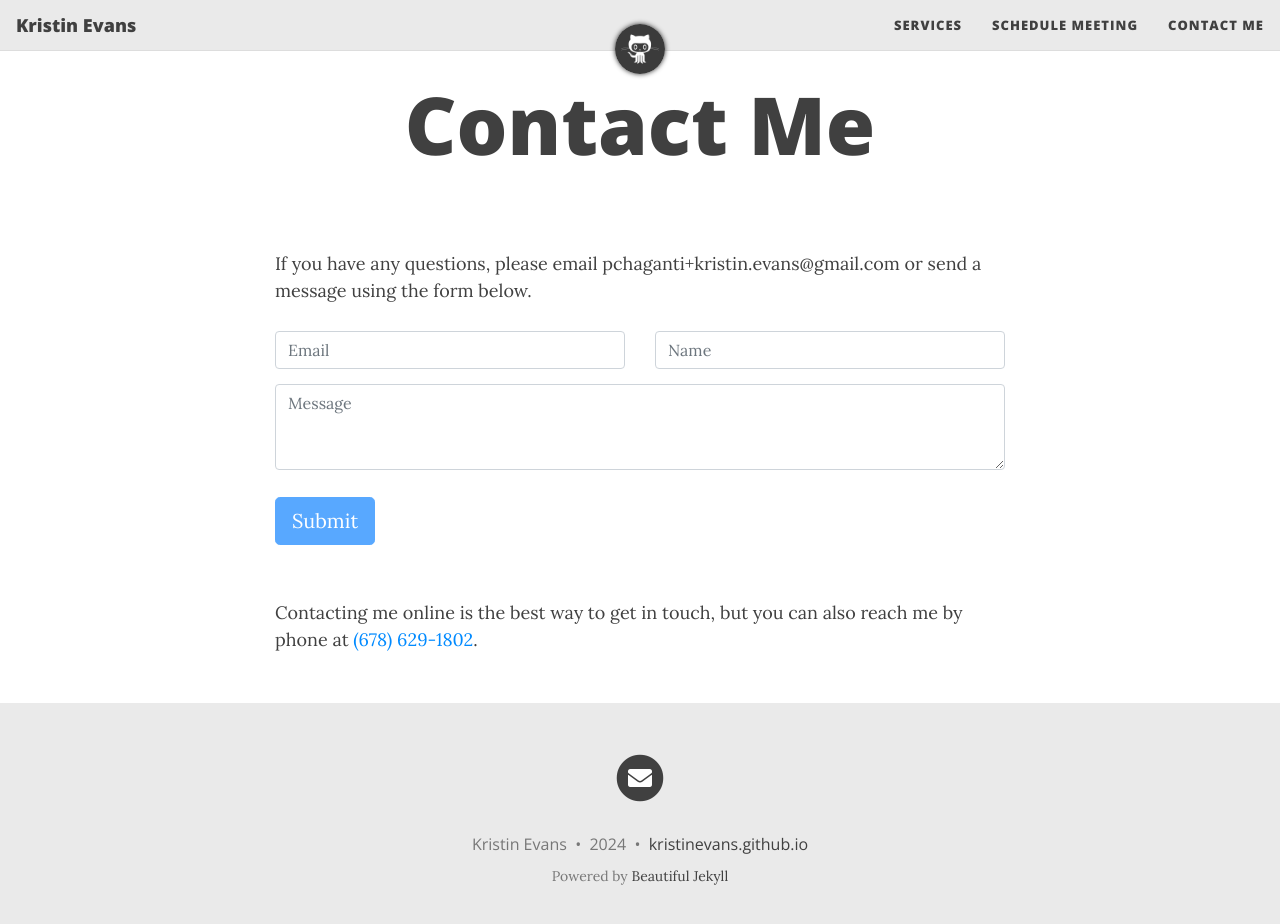
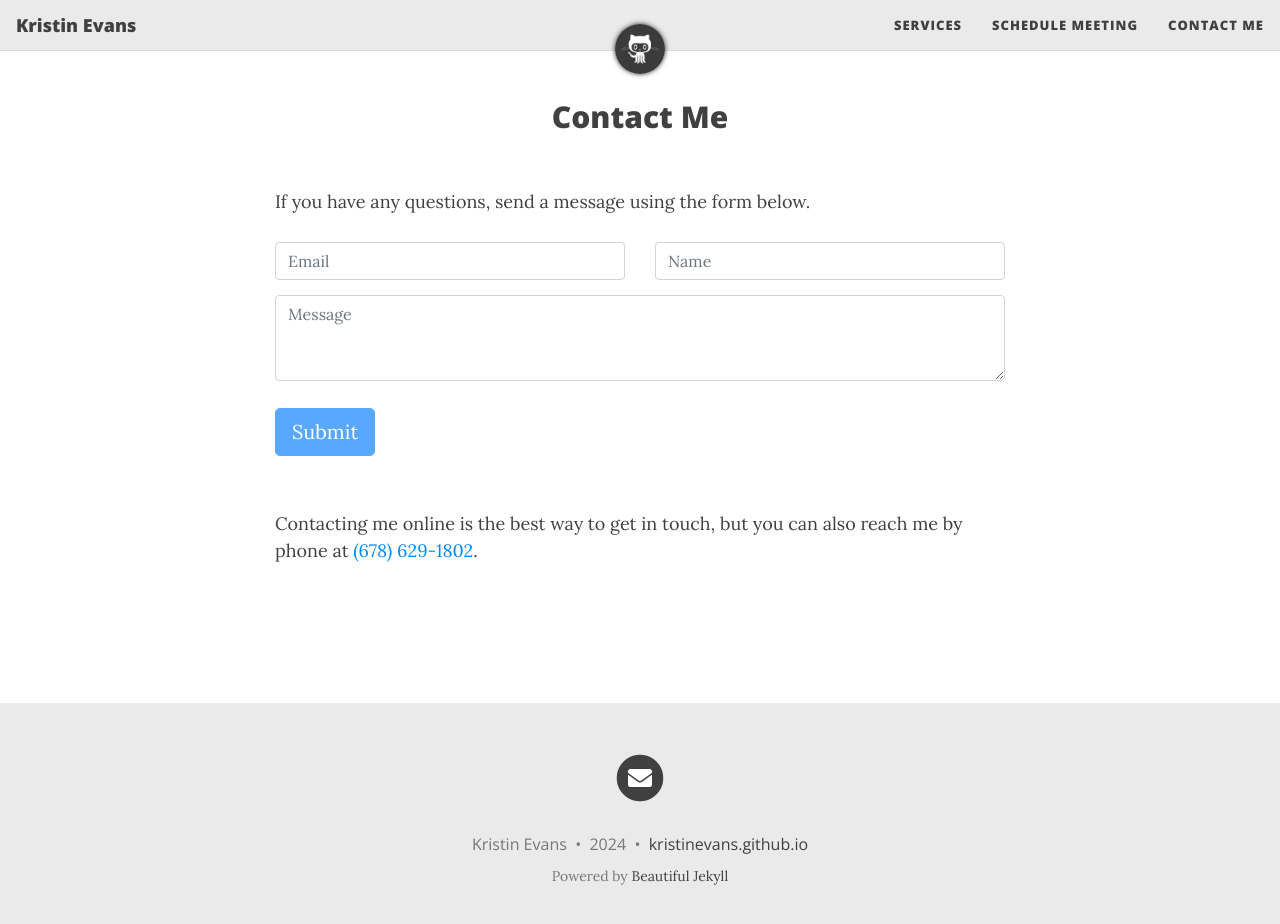
Before and after one commit to kristinevans/kristinevans.github.io, a Jekyll site: the page built from contact.html, in a window 1280 px wide and 937 px high. Shown: the top 924 px of the window. Built offline with Jekyll 4.4.1, drawn with Linux system fonts in a browser that asks for light colours; nearby versions of some CDN libraries.

Commit message:
Cleanups and style fixes

```diff
--- a/_includes/header.html
+++ b/_includes/header.html
@@ -23,7 +23,7 @@
     <div class="row">
       <div class="col-xl-8 offset-xl-2 col-lg-10 offset-lg-1">
         <div class="{{ include.type }}-heading">
-          <h1>{% if page.title %}{{ page.title | strip_html }}{% else %}<br/>{% endif %}</h1>
+          <h2>{% if page.title %}{{ page.title | strip_html }}{% else %}<br/>{% endif %}</h2>
           {% if page.subtitle %}
             {% if include.type == "page" %}
               <hr class="small">
--- a/_layouts/contact.html
+++ b/_layouts/contact.html
@@ -26,10 +26,8 @@ layout: base
       {% endif %}
 
       <div>
-        <br /><br />
-        If you have any questions, please email
-        pchaganti+kristin.evans@gmail.com or send a message using the form
-        below.
+        <br />
+        If you have any questions, send a message using the form below.
         <br /><br />
         <form
           action="https://submit-form.com/sV7y563V"
--- a/_layouts/page.html
+++ b/_layouts/page.html
@@ -19,7 +19,7 @@ layout: base
       {% endif %}
 
       <div>
-        <br /><br />
+        <br />
         I found my passion for chemistry and math during my high school years,
         and since then they have made such a positive impact on the trajectory
         of my life. That is why it has become my goal to help others learn and
@@ -38,7 +38,7 @@ layout: base
           <li>3 years tutoring experience</li>
           <li>4.0 GPA</li>
         </ul>
-        <br /><br /><br />
+        <br /><br />
         I offer a wide range of services and resources to help your student
         excel in their academic career.
         <ul>
--- /dev/null
+++ b/schedule.html
@@ -0,0 +1,5 @@
+---
+layout: schedule
+title: Schedule Meeting
+subtitle:
+---
```
Also changed, not shown: _layouts/schedule.html (added, +51 -0 lines).
